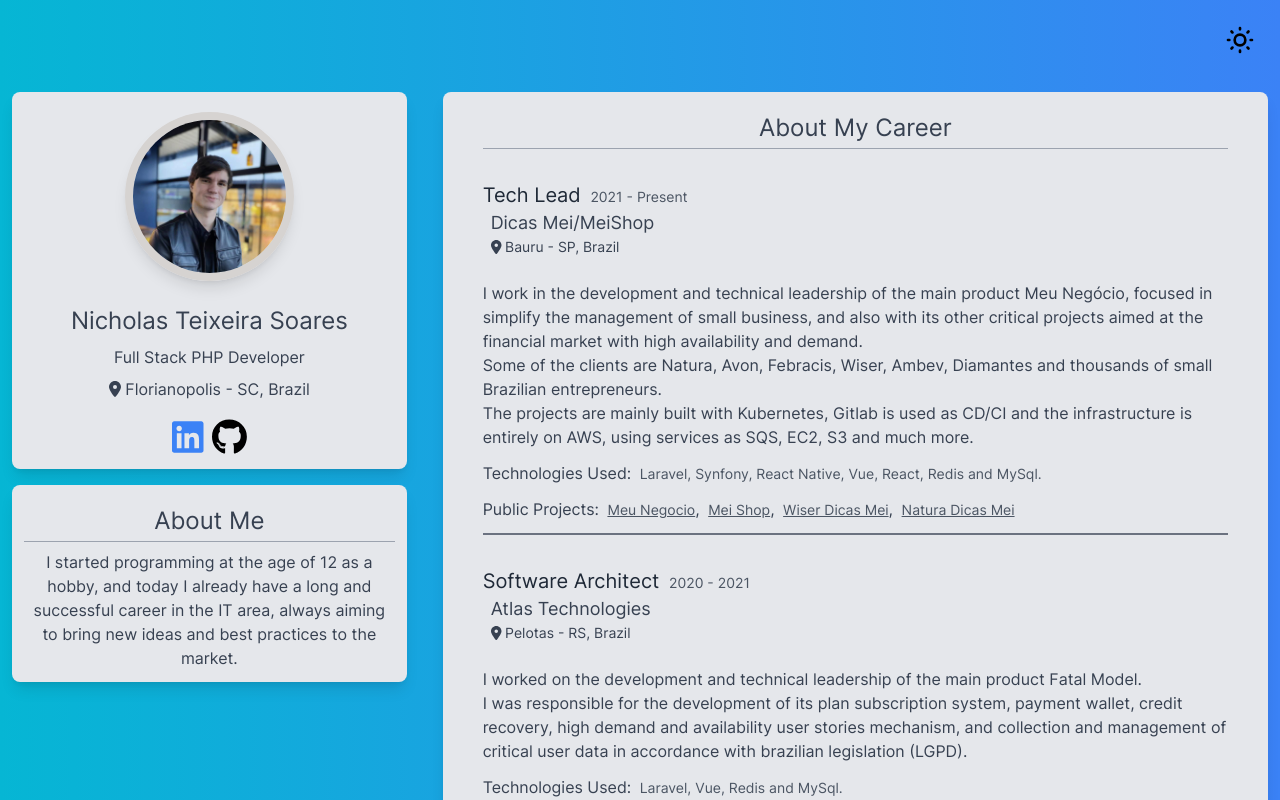
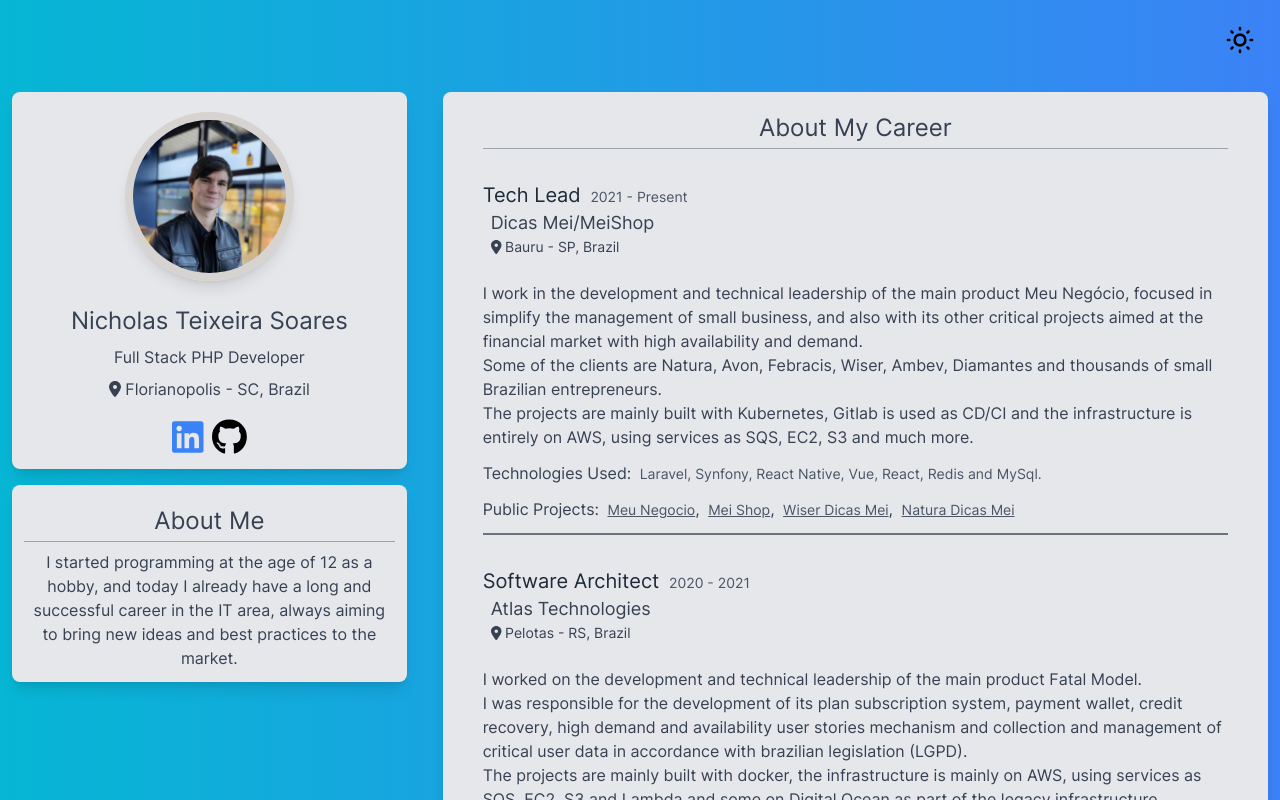
Before and after one commit to NicholasSoares/NicholasSoares.github.io, a Vue app: page / in a window 1280 px wide. Shown: the top 800 px of the page. Built offline with nearby package versions, Linux system fonts and the light colour scheme.

Commit message:
feat: add work resume translation entry.

```diff
--- a/src/pages/index.vue
+++ b/src/pages/index.vue
@@ -109,8 +109,11 @@
                 I worked on the development and technical leadership of the main product Fatal Model.
                 <br>
                 I was responsible for the development of its plan subscription system, payment wallet,
-                credit recovery, high demand and availability user stories mechanism,
-                and collection and management of critical user data in accordance with brazilian legislation (LGPD).
+                credit recovery, high demand and availability user stories mechanism and
+                collection and management of critical user data in accordance with brazilian legislation (LGPD).
+                <br>
+                The projects are mainly built with docker, the infrastructure is mainly on AWS, using services as SQS, EC2, S3 and Lambda
+                and some on Digital Ocean as part of the legacy infrastructure.
               </p>
               <p class="pt-3">
                 Technologies Used: <span class="pl-1 text-sm text-gray-600 dark:text-gray-50">Laravel, Vue, Redis and MySql.</span>
```
